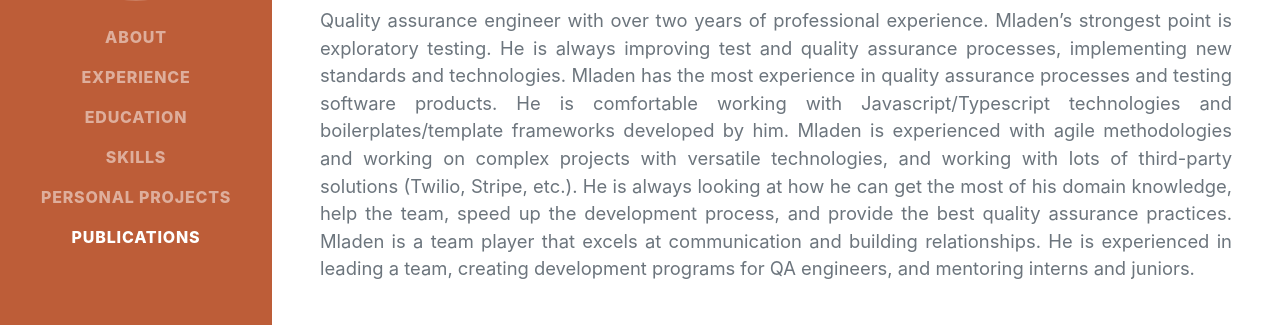
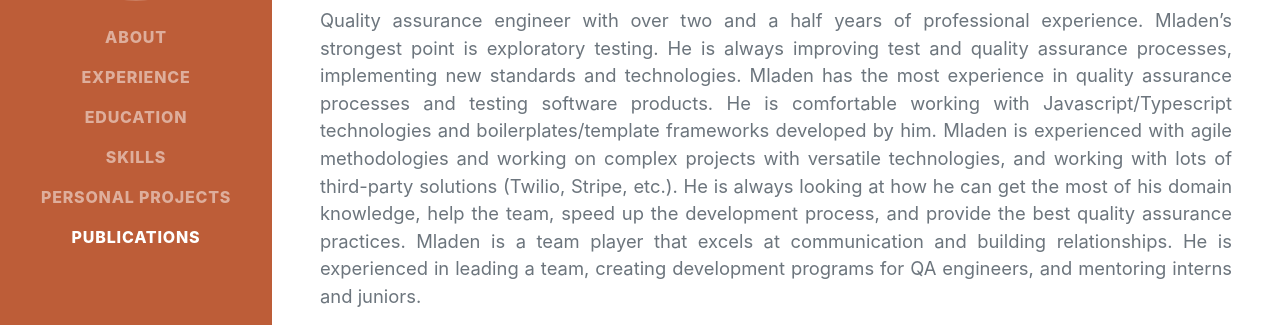
Before and after one commit to mladcepes/resume, a plain HTML site: page index.html in a window 1280 px wide. Shown: the part 349-674 px from the top of the page. Drawn offline with nearby package versions, Linux system fonts and the light colour scheme; a web font is replaced by a local one.

Commit message:
Changing text

```diff
--- a/index.html
+++ b/index.html
@@ -44,7 +44,7 @@
                     <div class="subheading mb-5">Niš ·
                         <a href="mailto:mladenradivojevic389@gmail.com">mladenradivojevic389@gmail.com</a>
                     </div>
-                    <p class="lead mb-5" align="justify">Quality assurance engineer with over two years of professional experience.
+                    <p class="lead mb-5" align="justify">Quality assurance engineer with over two and a half years of professional experience.
 
                         Mladen’s strongest point is exploratory testing. He is always improving test and quality assurance processes, implementing new standards and technologies. Mladen has the most experience in quality assurance processes and testing software products. He is comfortable working with Javascript/Typescript technologies and boilerplates/template frameworks developed by him. Mladen is experienced with agile methodologies and working on complex projects with versatile technologies, and working with lots of third-party solutions (Twilio, Stripe, etc.). He is always looking at how he can get the most of his domain knowledge, help the team, speed up the development process, and provide the best quality assurance practices.
 
```
